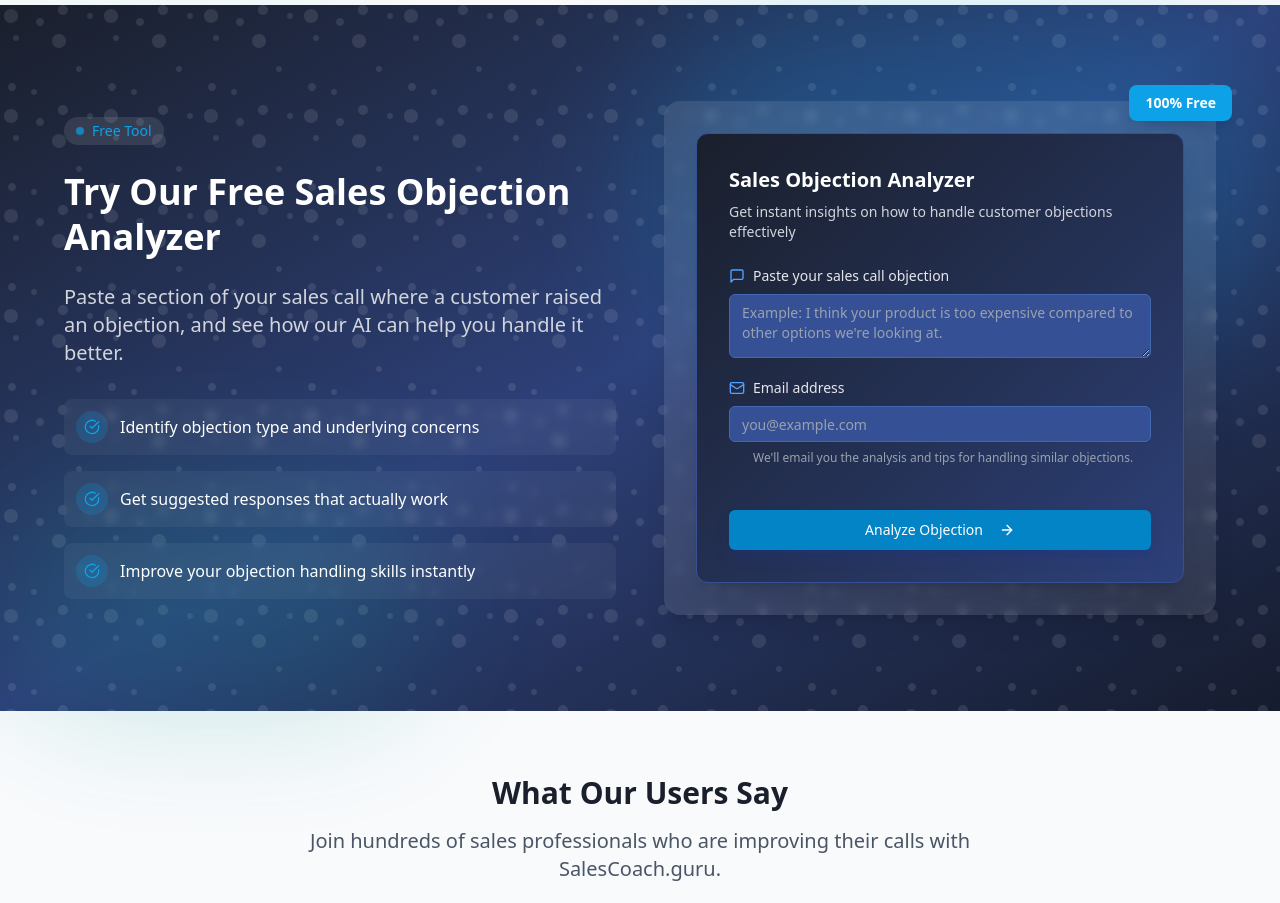
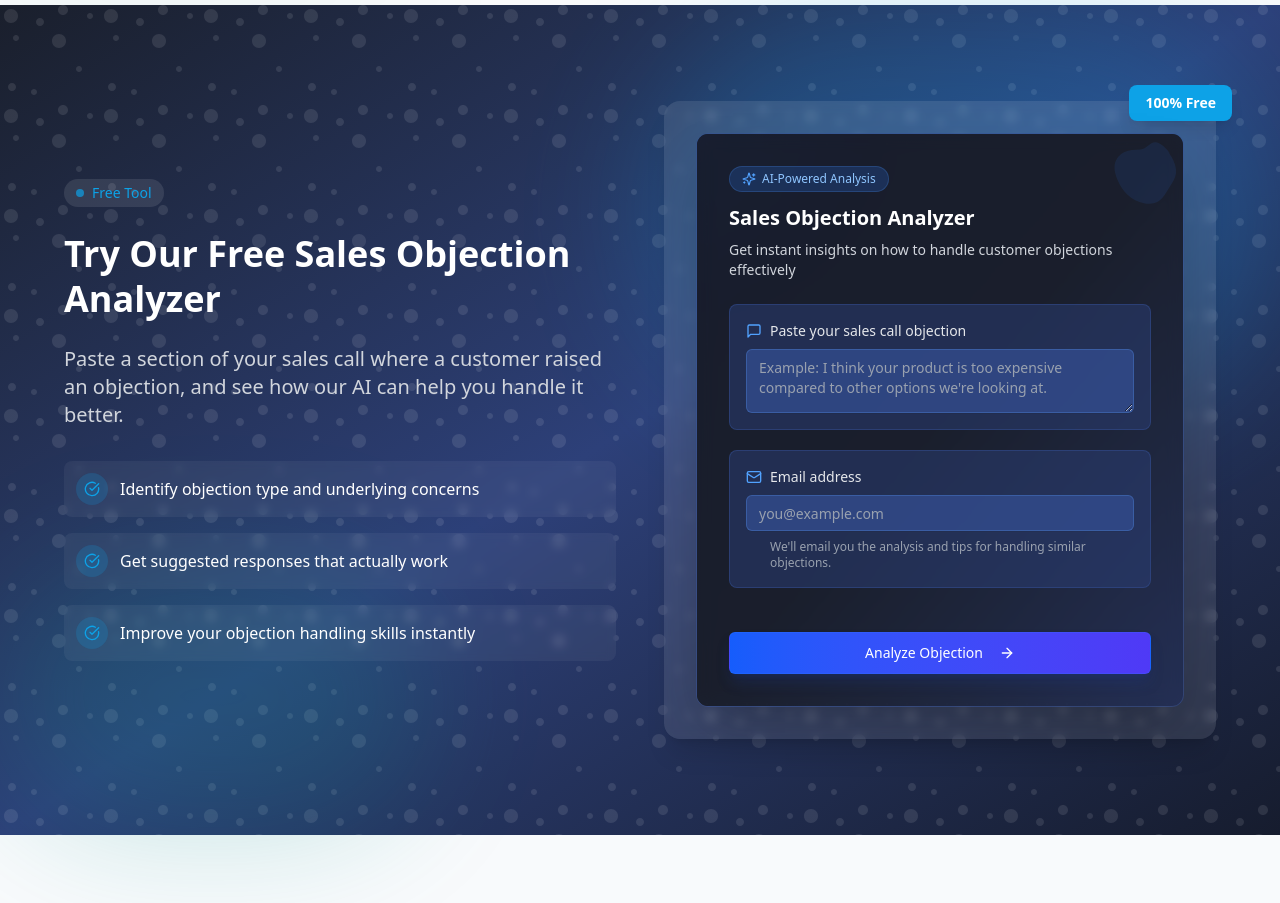
Before and after one commit to satyawaniaman/AI-Transcript-fe, a Next.js app: page / in a window 1280 px wide. Shown: the part 2280-3183 px from the top of the page. Built offline with nearby package versions, Linux system fonts and the light colour scheme.

Commit message:
ui revamp: pricing page, Objection analyzer page

```diff
--- a/app/pricing/page.tsx
+++ b/app/pricing/page.tsx
@@ -437,35 +437,52 @@ const Pricing = () => {
           </div>
         </div>
 
-        {/* Custom solution CTA with enhanced background styling */}
+        {/* Custom solution CTA with navy background similar to LeadMagnetForm */}
         <motion.div
           initial={{ opacity: 0, y: 20 }}
           animate={{ opacity: 1, y: 0 }}
           transition={{ duration: 0.5, delay: 0.2 }}
           className="relative py-20 text-white overflow-hidden"
         >
-          {/* Enhanced background with patterns and gradients */}
-          <div className="absolute inset-0 bg-gradient-to-br from-blue-600 via-indigo-600 to-purple-700">
-            <div className="absolute inset-0 opacity-10">
-              <div className="absolute top-0 left-0 w-full h-64 bg-white rounded-full blur-3xl transform -translate-y-1/2 translate-x-1/4 opacity-20"></div>
-              <div className="absolute bottom-0 right-0 w-full h-64 bg-white rounded-full blur-3xl transform translate-y-1/2 -translate-x-1/4 opacity-20"></div>
-
+          {/* Enhanced background with navy gradients and patterns */}
+          <div className="absolute inset-0 bg-gradient-to-br from-navy-900 via-navy-800 to-navy-700">
+            <div className="absolute inset-0">
               {/* Decorative dots pattern */}
               <div
                 className="absolute inset-0"
                 style={{
                   backgroundImage:
                     "radial-gradient(circle, rgba(255,255,255,0.1) 1px, transparent 1px)",
-                  backgroundSize: "30px 30px",
+                  backgroundSize: "20px 20px",
                 }}
               ></div>
+
+              {/* Glowing orbs */}
+              <div className="absolute top-0 left-0 w-96 h-96 bg-blue-500 rounded-full blur-3xl opacity-10 transform -translate-y-1/2 -translate-x-1/4"></div>
+              <div className="absolute bottom-0 right-0 w-96 h-96 bg-indigo-500 rounded-full blur-3xl opacity-10 transform translate-y-1/2 translate-x-1/4"></div>
+
+              {/* Additional decorative element */}
+              <div className="absolute top-1/2 right-1/4 w-64 h-64 opacity-20">
+                <svg
+                  className="w-full h-full text-blue-500"
+                  viewBox="0 0 200 200"
+                  xmlns="http://www.w3.org/2000/svg"
+                >
+                  <path
+                    fill="currentColor"
+                    d="M42.7,-73.4C54.9,-67.8,64.2,-55.5,71.5,-42.3C78.7,-29.1,84,-15,82.5,-1.9C81,11.3,72.7,22.6,65.3,34.5C58,46.4,51.5,58.9,41.3,66.4C31.1,73.9,17.1,76.3,2.4,73.3C-12.3,70.3,-27.5,61.9,-38.7,51.7C-49.9,41.5,-57.1,29.5,-62.9,16.1C-68.7,2.7,-73,-12.2,-70.4,-25.2C-67.7,-38.3,-58,-49.5,-46.1,-55.1C-34.2,-60.8,-20.1,-60.8,-5.8,-61.3C8.5,-61.8,17,-79,30.5,-79.1C44,-79.2,60.5,-61.1,67.8,-50.8Z"
+                    transform="translate(100 100)"
+                  />
+                </svg>
+              </div>
             </div>
           </div>
 
           <div className="container mx-auto px-4 text-center relative z-10">
-            <div className="max-w-3xl mx-auto backdrop-blur-sm bg-white/5 p-12 rounded-3xl border border-white/10 shadow-2xl">
-              <div className="absolute -top-5 left-1/2 transform -translate-x-1/2 bg-white/20 px-6 py-2 rounded-full backdrop-blur-md border border-white/20 text-sm font-medium">
-                Enterprise Solution
+            <div className="max-w-3xl mx-auto backdrop-blur-sm bg-navy-800/50 p-12 rounded-2xl border border-navy-600/50 shadow-2xl">
+              <div className="absolute -top-5 left-1/2 transform -translate-x-1/2 bg-blue-500/20 px-6 py-2 rounded-full backdrop-blur-md border border-blue-400/20 text-sm font-medium flex items-center justify-center">
+                <Sparkles className="h-3.5 w-3.5 mr-1.5 text-blue-400" />
+                <span>Enterprise Solution</span>
               </div>
               <h2 className="text-3xl font-bold mb-4">
                 Need a custom solution?
@@ -477,7 +494,7 @@ const Pricing = () => {
               </p>
               <Button
                 size="lg"
-                className="bg-white text-blue-700 hover:bg-blue-50 px-8 py-6 text-lg font-medium shadow-lg shadow-blue-900/20 transition-all duration-300 hover:shadow-xl hover:scale-105"
+                className="bg-gradient-to-r from-blue-600 to-indigo-600 hover:from-blue-700 hover:to-indigo-700 px-8 py-6 text-lg font-medium shadow-lg shadow-blue-900/30 transition-all duration-300 hover:shadow-xl hover:scale-105 border border-blue-500/20"
               >
                 Schedule a Demo
                 <ArrowRight className="ml-2 h-5 w-5" />
--- a/components/LeadMagnetForm.tsx
+++ b/components/LeadMagnetForm.tsx
@@ -3,7 +3,13 @@ import React, { useState } from "react";
 import { Button } from "@/components/ui/button";
 import { Textarea } from "@/components/ui/textarea";
 import { Input } from "@/components/ui/input";
-import { ArrowRight, Loader2, MessageSquare, Mail } from "lucide-react";
+import {
+  ArrowRight,
+  Loader2,
+  MessageSquare,
+  Mail,
+  Sparkles,
+} from "lucide-react";
 import Link from "next/link";
 import { toast } from "react-hot-toast";
 import { useRouter } from "next/navigation";
@@ -31,19 +37,61 @@ const LeadMagnetForm = () => {
   };
 
   return (
-    <div className="bg-gradient-to-br from-navy-800 to-navy-700 rounded-xl p-8 shadow-xl border border-navy-600">
+    <div className="relative overflow-hidden rounded-xl border border-navy-600/50 shadow-2xl">
+      {/* Enhanced background with gradients and patterns */}
+      <div className="absolute inset-0 bg-gradient-to-br from-navy-900 via-navy-800 to-navy-700 z-0">
+        <div className="absolute inset-0 opacity-30">
+          {/* Decorative dots pattern */}
+          <div
+            className="absolute inset-0"
+            style={{
+              backgroundImage:
+                "radial-gradient(circle, rgba(255,255,255,0.1) 1px, transparent 1px)",
+              backgroundSize: "20px 20px",
+            }}
+          ></div>
+
+          {/* Glowing orbs */}
+          <div className="absolute top-0 left-0 w-64 h-64 bg-blue-500 rounded-full blur-3xl opacity-10 transform -translate-y-1/2 -translate-x-1/2"></div>
+          <div className="absolute bottom-0 right-0 w-80 h-80 bg-indigo-500 rounded-full blur-3xl opacity-10 transform translate-y-1/2 translate-x-1/2"></div>
+        </div>
+      </div>
+
+      {/* Content with glass effect */}
+      <div className="relative z-10 p-8 backdrop-blur-sm bg-navy-800/50">
+        <div className="absolute top-0 right-0 w-20 h-20">
+          <svg
+            className="w-full h-full text-blue-500/10"
+            viewBox="0 0 200 200"
+            xmlns="http://www.w3.org/2000/svg"
+          >
+            <path
+              fill="currentColor"
+              d="M42.7,-73.4C54.9,-67.8,64.2,-55.5,71.5,-42.3C78.7,-29.1,84,-15,82.5,-1.9C81,11.3,72.7,22.6,65.3,34.5C58,46.4,51.5,58.9,41.3,66.4C31.1,73.9,17.1,76.3,2.4,73.3C-12.3,70.3,-27.5,61.9,-38.7,51.7C-49.9,41.5,-57.1,29.5,-62.9,16.1C-68.7,2.7,-73,-12.2,-70.4,-25.2C-67.7,-38.3,-58,-49.5,-46.1,-55.1C-34.2,-60.8,-20.1,-60.8,-5.8,-61.3C8.5,-61.8,17,-79,30.5,-79.1C44,-79.2,60.5,-61.1,67.8,-50.8Z"
+              transform="translate(100 100)"
+            />
+          </svg>
+        </div>
+
         <div className="mb-6">
+          <div className="inline-flex items-center px-3 py-1 mb-3 bg-blue-500/20 rounded-full border border-blue-400/20">
+            <Sparkles className="h-3.5 w-3.5 mr-1.5 text-blue-400" />
+            <span className="text-xs font-medium text-blue-300">
+              AI-Powered Analysis
+            </span>
+          </div>
           <h2 className="text-xl font-bold text-white mb-2">
             Sales Objection Analyzer
           </h2>
           <p className="text-gray-300 text-sm">
-          Get instant insights on how to handle customer objections effectively
+            Get instant insights on how to handle customer objections
+            effectively
           </p>
         </div>
 
         {!result ? (
           <form onSubmit={handleSubmit} className="space-y-5">
-          <div>
+            <div className="bg-navy-700/50 rounded-lg p-4 border border-navy-600/50">
               <label
                 htmlFor="objection"
                 className="flex items-center text-sm font-medium mb-2 text-gray-200"
@@ -54,7 +102,7 @@ const LeadMagnetForm = () => {
               <Textarea
                 id="objection"
                 placeholder="Example: I think your product is too expensive compared to other options we're looking at."
-              className="bg-navy-600 border-navy-500 text-white placeholder:text-gray-400 focus:ring-blue-500 focus:border-blue-500 transition-all"
+                className="bg-navy-600/70 border-navy-500/70 text-white placeholder:text-gray-400 focus:ring-blue-500 focus:border-blue-500 transition-all"
                 rows={4}
                 value={objectionText}
                 onChange={(e) => setObjectionText(e.target.value)}
@@ -62,7 +110,7 @@ const LeadMagnetForm = () => {
               />
             </div>
 
-          <div>
+            <div className="bg-navy-700/50 rounded-lg p-4 border border-navy-600/50">
               <label
                 htmlFor="email"
                 className="flex items-center text-sm font-medium mb-2 text-gray-200"
@@ -74,7 +122,7 @@ const LeadMagnetForm = () => {
                 id="email"
                 type="email"
                 placeholder="you@example.com"
-              className="bg-navy-600 border-navy-500 text-white placeholder:text-gray-400 focus:ring-blue-500 focus:border-blue-500 transition-all"
+                className="bg-navy-600/70 border-navy-500/70 text-white placeholder:text-gray-400 focus:ring-blue-500 focus:border-blue-500 transition-all"
                 value={email}
                 onChange={(e) => setEmail(e.target.value)}
                 required
@@ -87,7 +135,7 @@ const LeadMagnetForm = () => {
 
             <Button
               type="submit"
-            className="w-full bg-[#0284c7] hover:bg-[#0369a1] transition-colors duration-300 py-5 font-medium text-white shadow-lg shadow-blue-900/30 mt-6"
+              className="w-full bg-gradient-to-r from-blue-600 to-indigo-600 hover:from-blue-700 hover:to-indigo-700 transition-all duration-300 py-5 font-medium text-white shadow-lg shadow-blue-900/30 mt-6 border border-blue-500/20"
               disabled={isLoading}
             >
               {isLoading ? (
@@ -109,10 +157,10 @@ const LeadMagnetForm = () => {
               <MessageSquare className="h-5 w-5 mr-2 text-blue-400" />
               Objection Analysis
             </h3>
-          <div className="bg-navy-600/70 rounded-lg p-5 text-white border border-navy-500">
+            <div className="bg-navy-600/70 backdrop-blur-md rounded-lg p-5 text-white border border-navy-500/70">
               {result}
             </div>
-          <div className="text-sm text-gray-300 mt-4 bg-blue-900/20 p-4 rounded-lg border border-blue-800/30">
+            <div className="text-sm text-gray-300 mt-4 bg-blue-900/30 backdrop-blur-sm p-4 rounded-lg border border-blue-800/30">
               <p className="font-medium mb-1">Want more insights like this?</p>
               <p className="text-gray-400">
                 Sign up for a free trial to access our premium analysis tools!
@@ -120,7 +168,7 @@ const LeadMagnetForm = () => {
             </div>
             <Button
               asChild
-            className="w-full bg-[#0284c7] hover:bg-[#0369a1] transition-colors duration-300 py-5 font-medium text-white shadow-lg shadow-blue-900/30"
+              className="w-full bg-gradient-to-r from-blue-600 to-indigo-600 hover:from-blue-700 hover:to-indigo-700 transition-all duration-300 py-5 font-medium text-white shadow-lg shadow-blue-900/30 border border-blue-500/20"
             >
               <Link href="/signup">
                 Sign Up for Free Trial
@@ -130,6 +178,7 @@ const LeadMagnetForm = () => {
           </div>
         )}
       </div>
+    </div>
   );
 };
 
```
Lines whose indentation alone changed are shown as unchanged.
